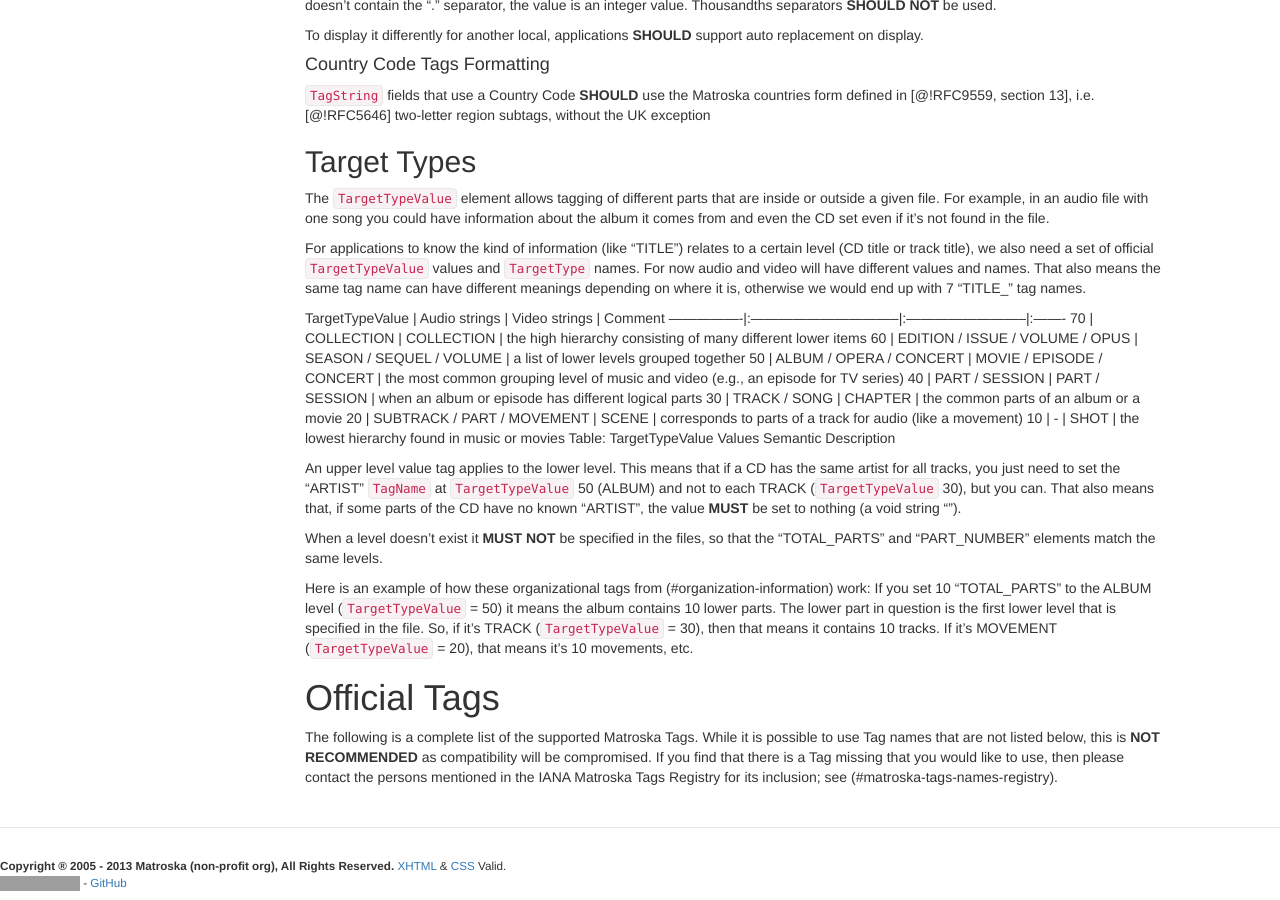
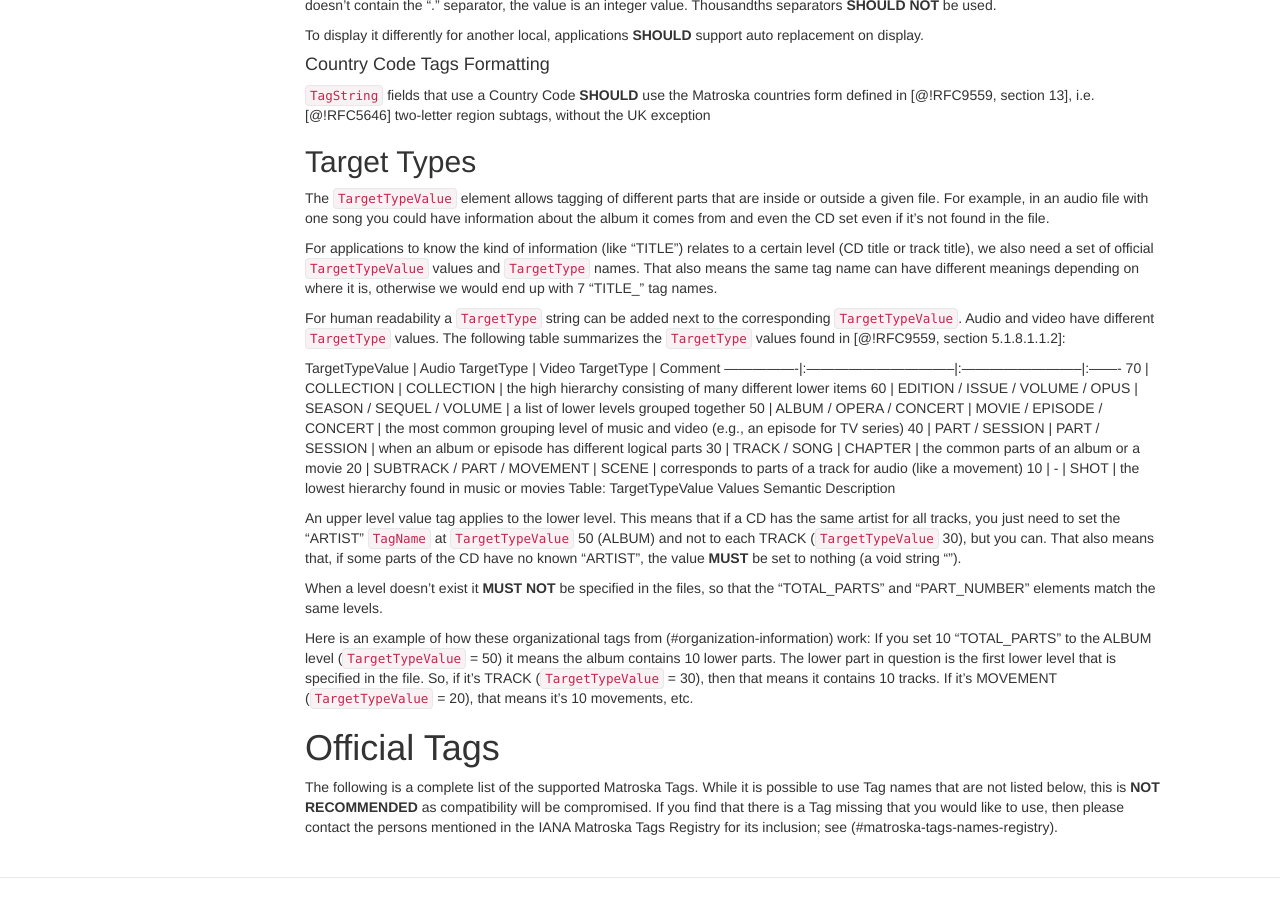
Before and after one commit to ietf-wg-cellar/matroska-specification, a Jekyll site: the page built from tagging.md, in a window 1280 px wide and 900 px high, scrolled down 2358 px. Built offline with Jekyll 4.4.1, drawn with Linux system fonts in a browser that asks for light colours; our own code applies the rules of GitHub Pages for plain Markdown files; grey boxes are pictures that could not be loaded.

Commit message:
turn the TargetTypeValue strings into TargetType which they are

```diff
--- a/tagging.md
+++ b/tagging.md
@@ -154,10 +154,14 @@ the album it comes from and even the CD set even if it's not found in the file.
 
 For applications to know the kind of information (like "TITLE") relates to a certain level
 (CD title or track title), we also need a set of official `TargetTypeValue` values and `TargetType` names.
-For now audio and video will have different values and names. That also means the same tag name can
+That also means the same tag name can
 have different meanings depending on where it is, otherwise we would end up with 7 "TITLE_" tag names.
 
-TargetTypeValue | Audio strings                   | Video strings             | Comment
+For human readability a `TargetType` string can be added next to the corresponding `TargetTypeValue`.
+Audio and video have different `TargetType` values.
+The following table summarizes the `TargetType` values found in [@!RFC9559, section 5.1.8.1.1.2]:
+
+TargetTypeValue | Audio TargetType                | Video TargetType          | Comment
 ----------------|:--------------------------------|:--------------------------|:-------
 70              | COLLECTION                      | COLLECTION                | the high hierarchy consisting of many different lower items
 60              | EDITION / ISSUE / VOLUME / OPUS | SEASON / SEQUEL / VOLUME  | a list of lower levels grouped together
```
